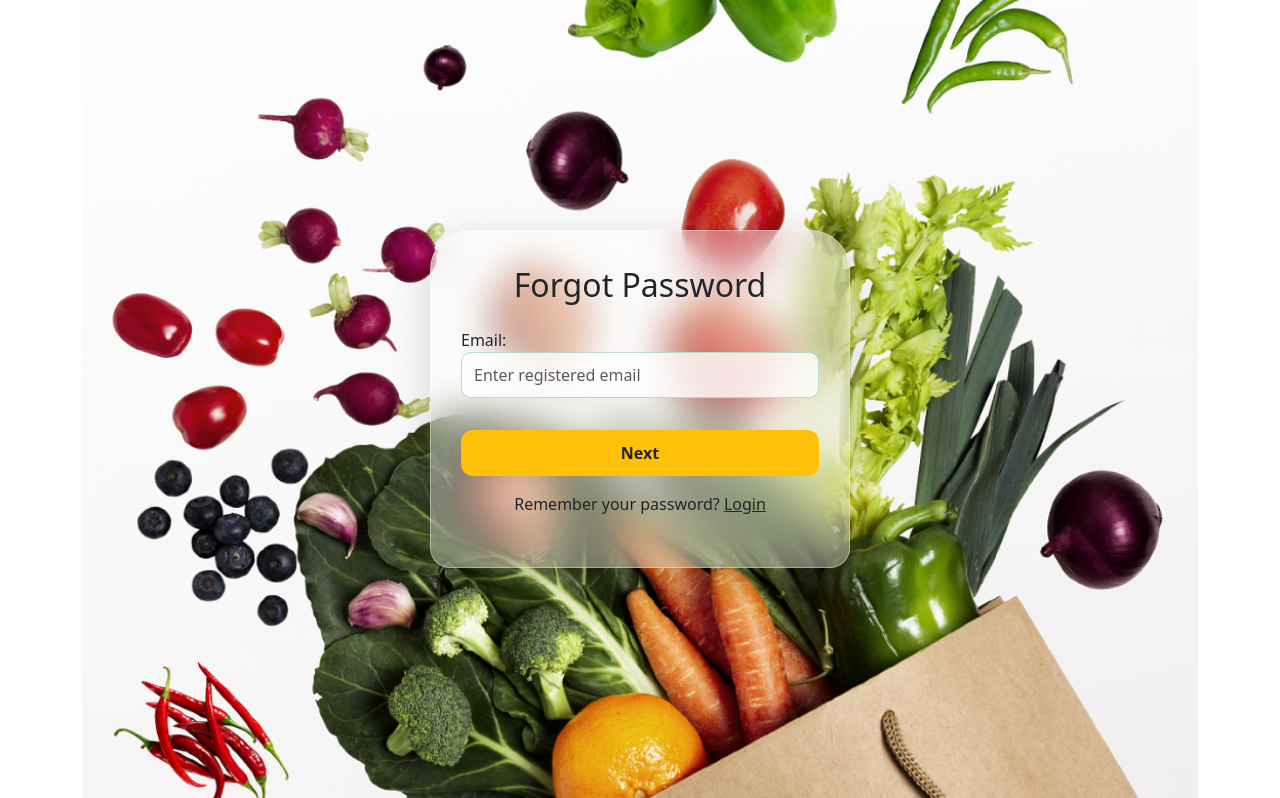
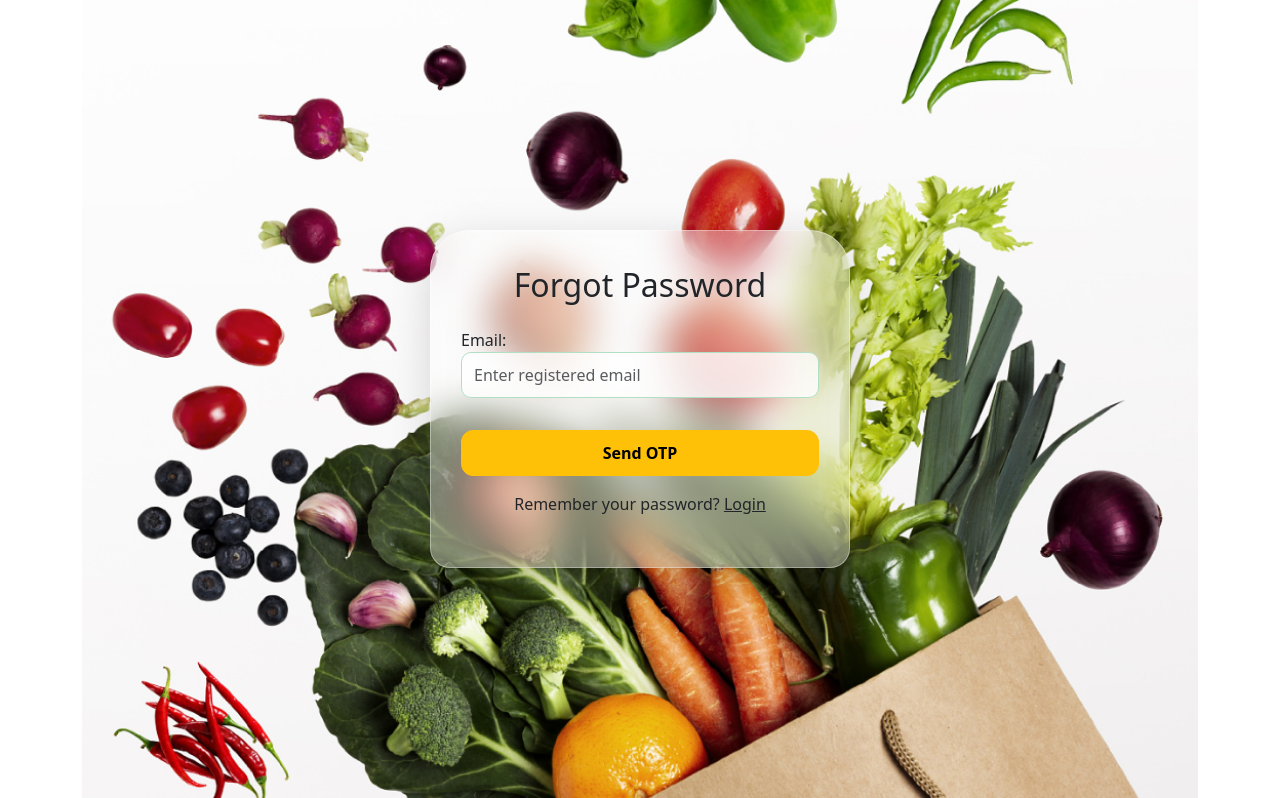
Before and after one commit to sunitha-d63/vetrimart, a Django app: page /forgot-password/ in a window 1280 px wide. Shown: the part 103-901 px from the top of the page. Run offline with Django 5.2, Linux system fonts and the light colour scheme.

Commit message:
mailcheck

```diff
--- a/core/templates/core/forgot_password.html
+++ b/core/templates/core/forgot_password.html
@@ -20,7 +20,7 @@
             {% csrf_token %}
             {{ form.as_p }}
 
-            <button class="btn bg-warning w-100 mt-3">Next</button>
+            <button class="btn btn-warning w-100 mt-3">Send OTP</button>
         </form>
 
         <p class="text-center mt-3">
--- a/core/urls.py
+++ b/core/urls.py
@@ -72,6 +72,7 @@ urlpatterns = [
     path('payment-info/', views.payment_info, name='payment_info'),
     path('quality-info/', views.quality_info, name='quality_info'),
     path("forgot-password/",views.forgot_password, name="forgot_password"),
+    path("verify-otp/", views.verify_otp, name="verify_otp"),
     path("reset-password/",views.reset_password, name="reset_password"),
     path("update-cart-qty/<int:item_id>/<int:qty>/", views.update_cart_qty, name="update_cart_qty"),
     path("update-guest-cart/", views.update_guest_cart_qty, name="update_guest_cart"),
--- a/core/views.py
+++ b/core/views.py
@@ -1945,62 +1945,61 @@ User = get_user_model()
 
 import random
 
-def forgot_password(request):
-    list(messages.get_messages(request))
-
-    if request.method == "POST":
-        form = ForgotPasswordForm(request.POST)
-
-        if form.is_valid():
-            email = form.cleaned_data["email"].strip().lower()
-
-            try:
-                user = CustomUser.objects.get(email__iexact=email)
-            except CustomUser.DoesNotExist:
-                messages.error(request, "❌ This email is not registered.")
-                return redirect("forgot_password")
-
-            request.session["reset_user_id"] = user.id
-            messages.success(request, "✔ Email found. Please set your new password.")
-            return redirect("reset_password")
-
-    else:
-        form = ForgotPasswordForm()
-
-    return render(request, "core/forgot_password.html", {"form": form})
-
-
-from django.contrib.auth.hashers import make_password
-
-def reset_password(request):
-
-    if "reset_user_id" not in request.session:
-        return redirect("forgot_password")
-
-    try:
-        user = CustomUser.objects.get(id=request.session["reset_user_id"])
-    except CustomUser.DoesNotExist:
-        messages.error(request, "User not found.")
-        return redirect("forgot_password")
-
-    if request.method == "POST":
-        form = ResetPasswordForm(request.POST)
-
-        if form.is_valid():
-            new_password = form.cleaned_data["new_password"]
-
-            user.password = make_password(new_password)
-            user.save()
-
-            request.session.pop("reset_user_id", None)
-
-            messages.success(request, "✔ Password reset successfully! Please login.")
-            return redirect("login")
-
-    else:
-        form = ResetPasswordForm()
-
-    return render(request, "core/reset_password.html", {"form": form})
+# def forgot_password(request):
+#     list(messages.get_messages(request))
+
+#     if request.method == "POST":
+#         form = ForgotPasswordForm(request.POST)
+
+#         if form.is_valid():
+#             email = form.cleaned_data["email"].strip().lower()
+
+#             try:
+#                 user = CustomUser.objects.get(email__iexact=email)
+#             except CustomUser.DoesNotExist:
+#                 messages.error(request, "❌ This email is not registered.")
+#                 return redirect("forgot_password")
+
+#             request.session["reset_user_id"] = user.id
+#             messages.success(request, "✔ Email found. Please set your new password.")
+#             return redirect("reset_password")
+
+#     else:
+#         form = ForgotPasswordForm()
+
+#     return render(request, "core/forgot_password.html", {"form": form})
+
+# from django.contrib.auth.hashers import make_password
+
+# def reset_password(request):
+
+#     if "reset_user_id" not in request.session:
+#         return redirect("forgot_password")
+
+#     try:
+#         user = CustomUser.objects.get(id=request.session["reset_user_id"])
+#     except CustomUser.DoesNotExist:
+#         messages.error(request, "User not found.")
+#         return redirect("forgot_password")
+
+#     if request.method == "POST":
+#         form = ResetPasswordForm(request.POST)
+
+#         if form.is_valid():
+#             new_password = form.cleaned_data["new_password"]
+
+#             user.password = make_password(new_password)
+#             user.save()
+
+#             request.session.pop("reset_user_id", None)
+
+#             messages.success(request, "✔ Password reset successfully! Please login.")
+#             return redirect("login")
+
+#     else:
+#         form = ResetPasswordForm()
+
+#     return render(request, "core/reset_password.html", {"form": form})
 
 @login_required(login_url='login')
 def checkout(request):
@@ -2264,3 +2263,96 @@ def update_guest_cart_qty(request):
     request.session.modified = True
 
     return JsonResponse({"success": True})
+
+
+
+import random
+from django.core.mail import send_mail
+from django.contrib.auth.hashers import make_password
+
+def forgot_password(request):
+    list(messages.get_messages(request))
+
+    if request.method == "POST":
+        form = ForgotPasswordForm(request.POST)
+
+        if form.is_valid():
+            email = form.cleaned_data["email"].strip().lower()
+
+            try:
+                user = CustomUser.objects.get(email__iexact=email)
+            except CustomUser.DoesNotExist:
+                messages.error(request, "❌ This email is not registered.")
+                return redirect("forgot_password")
+
+            # Generate OTP
+            otp = random.randint(100000, 999999)
+
+            # Save for later verification
+            request.session["reset_user_id"] = user.id
+            request.session["otp"] = otp
+
+            # Send OTP to email
+            send_mail(
+                subject="Your Password Reset OTP",
+                message=f"Your OTP for password reset is: {otp}",
+                from_email="sumisunitha06@gmail.com",  # MUST match EMAIL_HOST_USER
+                recipient_list=[email],
+                fail_silently=False
+            )
+
+            messages.success(request, "✔ OTP sent to your email.")
+            return redirect("verify_otp")
+
+    else:
+        form = ForgotPasswordForm()
+
+    return render(request, "core/forgot_password.html", {"form": form})
+
+def verify_otp(request):
+
+    if "reset_user_id" not in request.session:
+        return redirect("forgot_password")
+
+    if request.method == "POST":
+        entered_otp = request.POST.get("otp")
+
+        if str(request.session.get("otp")) == str(entered_otp):
+            # OTP correct → remove OTP but keep user id
+            request.session.pop("otp", None)
+            return redirect("reset_password")
+        else:
+            messages.error(request, "❌ Incorrect OTP. Try again.")
+
+    return render(request, "core/verify_otp.html")
+
+def reset_password(request):
+
+    if "reset_user_id" not in request.session or "otp" in request.session:
+        return redirect("forgot_password")
+
+    try:
+        user = CustomUser.objects.get(id=request.session["reset_user_id"])
+    except CustomUser.DoesNotExist:
+        messages.error(request, "User not found.")
+        return redirect("forgot_password")
+
+    if request.method == "POST":
+        form = ResetPasswordForm(request.POST)
+
+        if form.is_valid():
+            new_password = form.cleaned_data["new_password"]
+
+            user.password = make_password(new_password)
+            user.save()
+
+            # Clear the session
+            request.session.pop("reset_user_id", None)
+
+            messages.success(request, "✔ Password reset successfully! Please login.")
+            return redirect("login")
+
+    else:
+        form = ResetPasswordForm()
+
+    return render(request, "core/reset_password.html", {"form": form})
```
Also changed, not shown: core/templates/core/verify_otp.html (+20 -11 lines).
